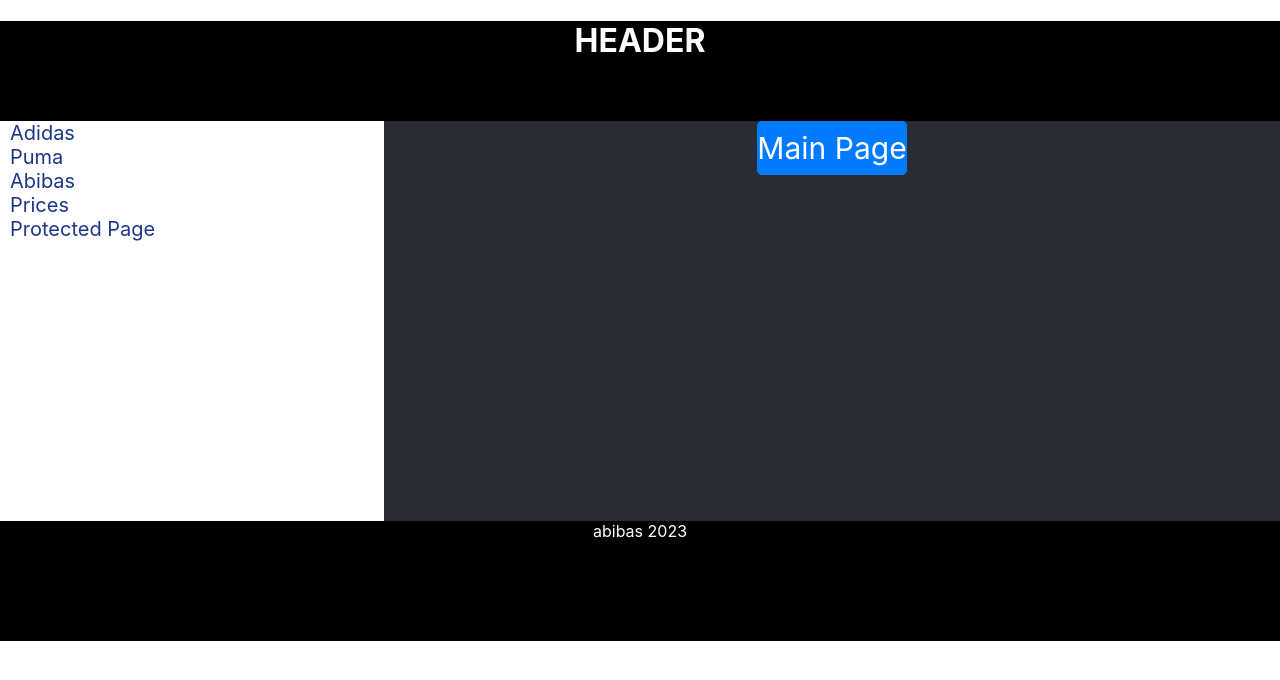
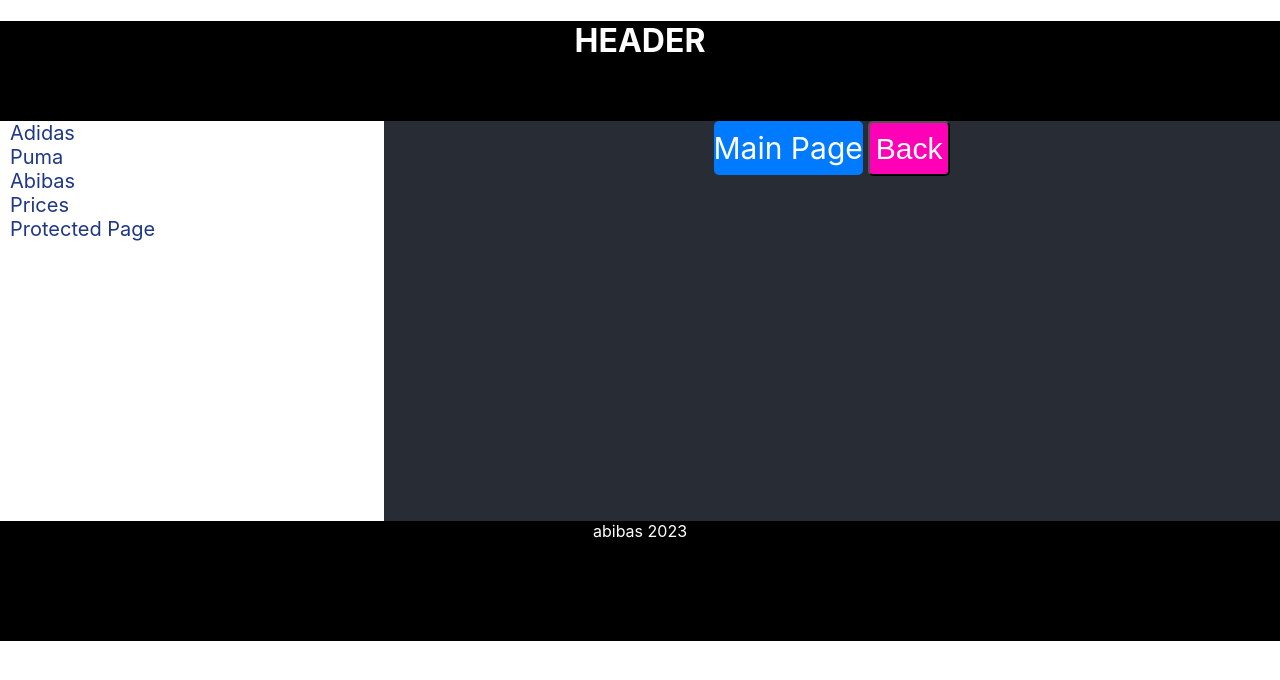
Before and after one commit to kalibria/example-with-routing, a React (Create React App) app: page / in a window 1280 px wide. Shown: the top 680 px of the page. Built offline with nearby package versions, Linux system fonts and the light colour scheme.

Commit message:
added Back button

```diff
--- a/src/App.tsx
+++ b/src/App.tsx
@@ -3,7 +3,7 @@ import styles from "./components/Site.module.css";
 import {Adidas} from "./components/pages/Adidas";
 import {Puma} from "./components/pages/Puma";
 import {Abibas} from "./components/pages/Abibas";
-import {Link, Navigate, NavLink, Outlet, Route, Routes} from 'react-router-dom';
+import {Link, Navigate, NavLink, Outlet, Route, Routes, useNavigate} from 'react-router-dom';
 import {Error404} from "./components/pages/Error404";
 import {S} from '../src/components/pages/_styles';
 import {Model} from "./components/pages/Model";
@@ -13,6 +13,10 @@ import {PATH} from "./routes/route";
 
 
 function App() {
+    const navigate = useNavigate();
+    const navigateHandler = ()=>{
+        navigate(-1)
+    }
     return (
         <div>
             <div className={styles.header}><h1>HEADER</h1></div>
@@ -26,8 +30,9 @@ function App() {
                 </div>
                 <div className={styles.content}>
                     <div className={styles.HorizontalNavigation}>
-                        <NavLink to={PATH.ADIDAS} className={styles.LinkLikeButton}>Main Page</NavLink>
+                        <Link to={PATH.ADIDAS} className={styles.LinkLikeButton}>Main Page</Link>
                     </div>
+                    <button onClick={navigateHandler} className={styles.ButtonLikeLink}>Back</button>
                     <Outlet/>
                     {/*<Routes>*/}
                     {/*    <Route path={PATH.INITPATH} element={<Navigate to={PATH.ADIDAS}/>}/>*/}
--- a/src/components/Site.module.css
+++ b/src/components/Site.module.css
@@ -25,6 +25,8 @@
     width: 70%;
     color: white;
     font-size: 30px;
+    display: flex;
+    justify-content: center;
 }
 
 .footer {
```
